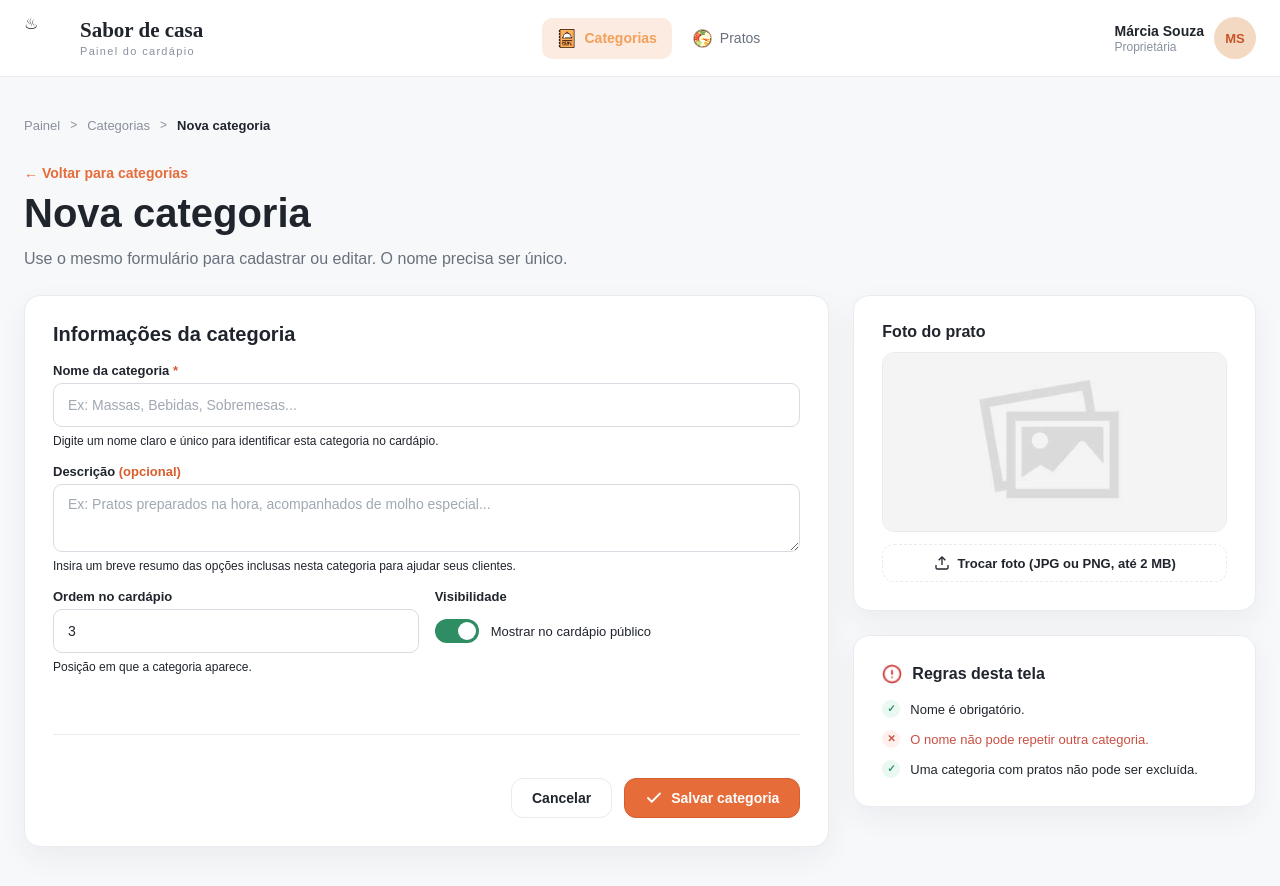
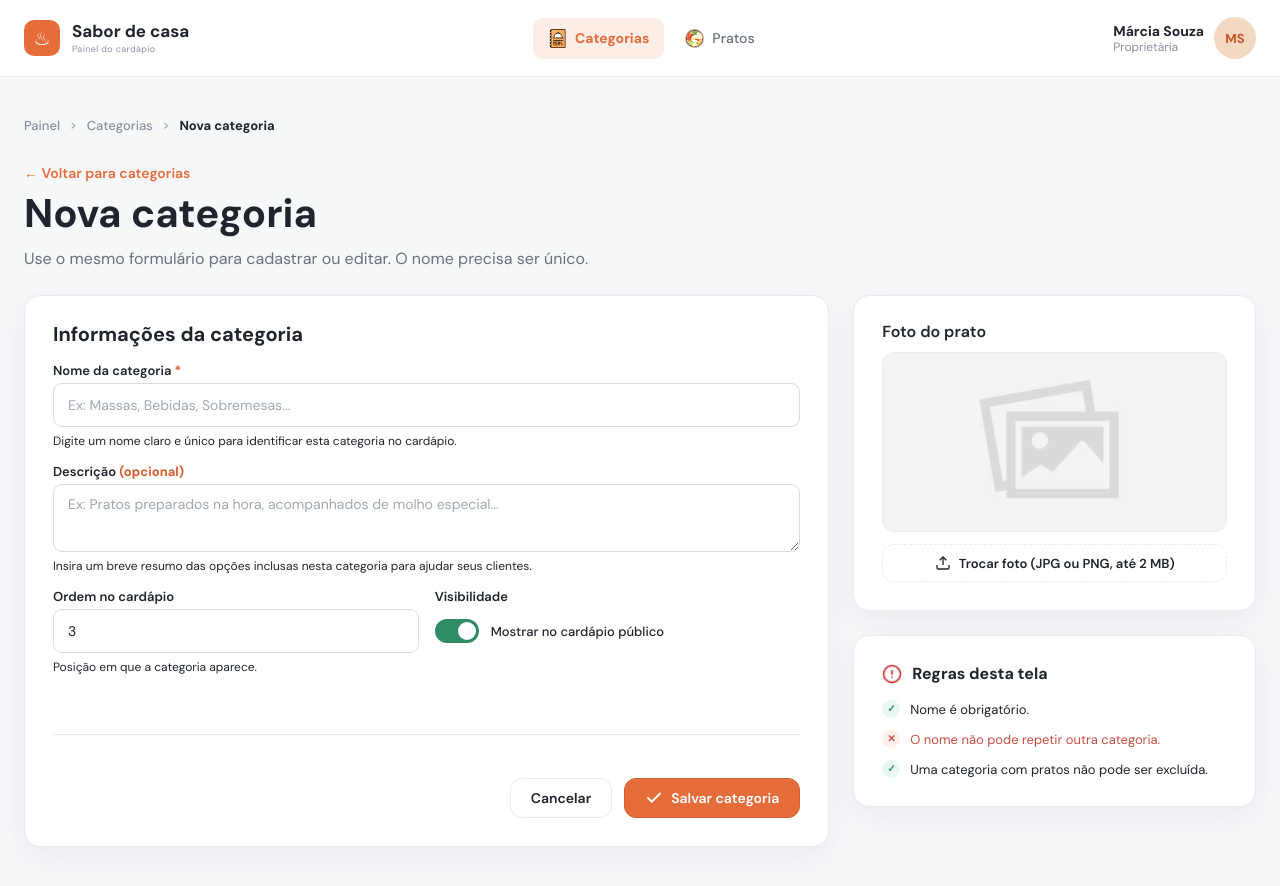
Before and after one commit to kairondutra/sabordecasa, a plain HTML site: page nova_categoria.html in a window 1280 px wide. Drawn offline with Linux system fonts and the light colour scheme.

Commit message:
Padronizados estilos e tipografia do site

```diff
--- a/css/estilos/breadcumpb.css
+++ b/css/estilos/breadcumpb.css
@@ -6,7 +6,7 @@
 }
 
 .breadcrumb_item_inativo a{
-    font-family: 'Plus Jakarta Sans', sans-serif;
+    font-family: 'DM Sans', sans-serif;
     font-size: 13px;
     font-weight: 500;
     color: var(--cor-fonte-breadcumpb-inativo);
@@ -20,7 +20,7 @@
 
 
 .breadcrumb_item_ativo {
-    font-family: 'Plus Jakarta Sans', sans-serif;
+    font-family: 'DM Sans', sans-serif;
     font-size: 13px;
     font-weight: 700; /* Bold */
     color: var(--cor-cafe);
--- a/css/estilos/cabecalho.css
+++ b/css/estilos/cabecalho.css
@@ -14,7 +14,7 @@
 }
 
 .cabecalho_titulo_pagina {
-    font-family: 'Fraunces', serif;
+    font-family: 'DM Sans', serif;
     font-size: clamp(36px, 4vw, 52px);
     font-weight: 600; /* SemiBold */
     letter-spacing: -0.01em; /* -1% */
@@ -23,7 +23,7 @@
 }
 
 .cabecalho_descricao_pagina {
-    font-family: 'Plus Jakarta Sans', sans-serif;
+    font-family: 'DM Sans', sans-serif;
     font-size: 16px;
     font-weight: 400; /* Regular */
     line-height: 1.65;
@@ -41,7 +41,7 @@
     color: white;
     text-decoration: none;
     border-radius: 11px;
-    font-family: 'Plus Jakarta Sans', sans-serif;
+    font-family: 'DM Sans', sans-serif;
     font-size: 15px;
     font-weight: 600;
     white-space: nowrap;
--- a/css/estilos/cabecalho_categoria.css
+++ b/css/estilos/cabecalho_categoria.css
@@ -16,7 +16,7 @@
 }
 
 .link-voltar {
-    font-family: 'Plus Jakarta Sans', sans-serif;
+    font-family: 'DM Sans', sans-serif;
     font-size: 14px;
     font-weight: 600;
     color: var(--cor-tomate);
@@ -42,7 +42,7 @@
 }
 
 .categoria-textos h1 {
-    font-family: 'Fraunces', serif;
+    font-family: 'DM Sans', serif;
     font-size: 40px;
     font-weight: 600;
     color: var(--cor-cafe);
@@ -61,7 +61,7 @@
 
 /* Badges (Contador e Status) */
 .badge {
-    font-family: 'Plus Jakarta Sans', sans-serif;
+    font-family: 'DM Sans', sans-serif;
     font-size: 12px;
     font-weight: 600;
     padding: 4px 10px;
@@ -89,7 +89,7 @@
     display: flex;
     align-items: center;
     gap: 8px;
-    font-family: 'Plus Jakarta Sans', sans-serif;
+    font-family: 'DM Sans', sans-serif;
     font-size: 14px;
     font-weight: 600;
     padding: 10px 16px;
@@ -134,7 +134,7 @@ background-color: var(--cor-tomate);
 color: white;
 text-decoration: none;
 border-radius: 10px;
-font-family: 'Plus Jakarta Sans', sans-serif;
+font-family: 'DM Sans', sans-serif;
 font-size: 15px;
 font-weight: 600;
 } */
--- a/css/estilos/cabecalho_filtros.css
+++ b/css/estilos/cabecalho_filtros.css
@@ -17,7 +17,7 @@
 }
 
 .filtro-tab {
-    font-family: 'Plus Jakarta Sans', sans-serif;
+    font-family: 'DM Sans', sans-serif;
     font-size: 13px;
     font-weight: 600;
     padding: 8px 16px;
@@ -67,7 +67,7 @@
     width: 100%;
     border: none;
     outline: none;
-    font-family: 'Plus Jakarta Sans', sans-serif;
+    font-family: 'DM Sans', sans-serif;
     font-size: 13px;
     color: #2A1A12;
     background: transparent;
--- a/css/estilos/editar_prato.css
+++ b/css/estilos/editar_prato.css
@@ -9,7 +9,7 @@
     border-radius: 16px;
     padding: 16px 20px;
     box-sizing: border-box;
-    font-family: 'Plus Jakarta Sans', sans-serif;
+    font-family: 'DM Sans', sans-serif;
     margin-bottom: 28px;
 }
 
@@ -81,7 +81,7 @@
 
 /* Títulos dos Cards */
 .card-formulario h2, .card-foto h3 {
-    font-family: 'Fraunces', serif;
+    font-family: 'DM Sans', serif;
     font-size: 20px;
     font-weight: 600;
     color: var(--cor-cafe);
@@ -102,7 +102,7 @@
 .select-wrapper select {
     width: 100%;
     padding: 12px 14px;
-    font-family: 'Plus Jakarta Sans', sans-serif;
+    font-family: 'DM Sans', sans-serif;
     font-size: 14px;
     color: var(--cor-cafe);
     background-color: #FFFFFF;
@@ -134,7 +134,7 @@
 }
 
 .toggle-label-sub {
-    font-family: 'Plus Jakarta Sans', sans-serif;
+    font-family: 'DM Sans', sans-serif;
     font-size: 12px;
     color: var(--cor-fonte-breadcumb-inativo);
 }
@@ -162,7 +162,7 @@
     gap: 8px;
     width: 100%;
     padding: 10px;
-    font-family: 'Plus Jakarta Sans', sans-serif;
+    font-family: 'DM Sans', sans-serif;
     font-size: 13px;
     font-weight: 600;
     color: var(--cor-cafe);
--- a/css/estilos/grade_categorias.css
+++ b/css/estilos/grade_categorias.css
@@ -45,7 +45,7 @@
 
 .card-header h3 {
     color: var(--cor-cafe);
-    font-family: 'Fraunces', serif;
+    font-family: 'DM Sans', serif;
     font-size: 24px;
     font-weight: 600;
 }
--- a/css/estilos/header.css
+++ b/css/estilos/header.css
@@ -31,7 +31,7 @@ header {
 }
 
 .cabecalho_titulo h1 {
-    font-family: 'Fraunces', serif;
+    font-family: 'DM Sans', serif;
     font-weight: 700;
     font-size: 21px;
     line-height: 1.1;
--- a/css/estilos/indicadores.css
+++ b/css/estilos/indicadores.css
@@ -35,14 +35,14 @@
 }
 
 .indicadores_item_numero{
-    font-family: 'Fraunces', serif;
+    font-family: 'DM Sans', serif;
     font-size: 32px;
     font-weight: 700;
     color: var(--cor-cafe);
 }
 
 .indicadores_item_descricao{
-    font-family: 'Plus Jakarta Sans', sans-serif;
+    font-family: 'DM Sans', sans-serif;
     font-size: 13px;
     font-weight: 500;
     color: var(--cor-fonte-breadcumpb-inativo);
--- a/css/estilos/nova_categoria.css
+++ b/css/estilos/nova_categoria.css
@@ -1,5 +1,5 @@
 .subtitulo-pagina {
-    font-family: 'Plus Jakarta Sans', sans-serif;
+    font-family: 'DM Sans', sans-serif;
     font-size: 16px;
     font-weight: 400;
     color: var(--cor-fonte-descricao);
@@ -26,7 +26,7 @@
 
 /* --- FORMULÁRIO --- */
 .card-formulario h2 {
-    font-family: 'Fraunces', serif;
+    font-family: 'DM Sans', serif;
     font-size: 20px;
     font-weight: 600;
     color: var(--cor-cafe);
@@ -41,7 +41,7 @@
 }
 
 .form-grupo label {
-    font-family: 'Plus Jakarta Sans', sans-serif;
+    font-family: 'DM Sans', sans-serif;
     font-size: 13px;
     font-weight: 600;
     color: var(--cor-cafe);
@@ -58,7 +58,7 @@
 .form-grupo textarea {
     width: 100%;
     padding: 12px 14px;
-    font-family: 'Plus Jakarta Sans', sans-serif;
+    font-family: 'DM Sans', sans-serif;
     font-size: 14px;
     color: var(--cor-cafe);
     background-color: #FFFFFF;
@@ -96,7 +96,7 @@
 }
 
 .mensagem-erro {
-    font-family: 'Plus Jakarta Sans', sans-serif;
+    font-family: 'DM Sans', sans-serif;
     font-size: 13px;
     font-weight: 500;
     color: var(--cor-fonte-erro);
@@ -107,7 +107,7 @@
 }
 
 .form-ajuda {
-    font-family: 'Plus Jakarta Sans', sans-serif;
+    font-family: 'DM Sans', sans-serif;
     font-size: 12px;
     color: var(--cor-fonte-breadcumb-inativo);
     margin-top: 2px;
@@ -172,7 +172,7 @@ input:checked + .slider:before {
 }
 
 .toggle-label {
-    font-family: 'Plus Jakarta Sans', sans-serif;
+    font-family: 'DM Sans', sans-serif;
     font-size: 13px;
     color: var(--cor-cafe);
     font-weight: 500;
@@ -192,7 +192,7 @@ input:checked + .slider:before {
 }
 
 .btn-cancelar {
-    font-family: 'Plus Jakarta Sans', sans-serif;
+    font-family: 'DM Sans', sans-serif;
     font-size: 14px;
     font-weight: 600;
     padding: 10px 20px;
@@ -213,7 +213,7 @@ input:checked + .slider:before {
     align-items: center;
     justify-content: center;
     gap: 8px;
-    font-family: 'Plus Jakarta Sans', sans-serif;
+    font-family: 'DM Sans', sans-serif;
     font-size: 14px;
     font-weight: 600;
     padding: 10px 20px;
@@ -250,7 +250,7 @@ input:checked + .slider:before {
 }
 
 .regras-titulo h3 {
-    font-family: 'Plus Jakarta Sans', sans-serif;
+    font-family: 'DM Sans', sans-serif;
     font-size: 16px;
     font-weight: 700;
     color: var(--cor-cafe);
@@ -267,7 +267,7 @@ input:checked + .slider:before {
 }
 
 .regra-item {
-    font-family: 'Plus Jakarta Sans', sans-serif;
+    font-family: 'DM Sans', sans-serif;
     font-size: 13px;
     display: flex;
     align-items: center;
--- a/css/estilos/tabela_categoria_pratos.css
+++ b/css/estilos/tabela_categoria_pratos.css
@@ -6,7 +6,7 @@
     border-radius: 16px;
     overflow: hidden;
     box-sizing: border-box;
-    font-family: 'Plus Jakarta Sans', sans-serif;
+    font-family: 'DM Sans', sans-serif;
 }
 
 /* Alinhamento usando Grid para manter todas as linhas padronizadas */
@@ -20,7 +20,7 @@
 
 /* Cabeçalho */
 .tabela-header {
-    font-family: 'Plus Jakarta Sans', sans-serif;
+    font-family: 'DM Sans', sans-serif;
     border-bottom: 1px solid var(--cor-linha);
     font-size: 11px;
     font-weight: 700;
@@ -79,7 +79,7 @@
 
 /* Cabeçalho da Coluna de Preço */
 #col-preco-header{
-    font-family: 'Plus Jakarta Sans', sans-serif;
+    font-family: 'DM Sans', sans-serif;
     font-size: 11px;
     font-weight: 700;
     color: var(--cor-fonte-breadcumpb-inativo);
--- a/css/estilos/toast.css
+++ b/css/estilos/toast.css
@@ -11,7 +11,7 @@
     border-radius: 12px;
     padding: 12px 16px;
     box-sizing: border-box;
-    font-family: 'Plus Jakarta Sans', sans-serif;
+    font-family: 'DM Sans', sans-serif;
     margin-bottom: 28px;
 }
 
--- a/css/style.css
+++ b/css/style.css
@@ -48,20 +48,20 @@ html {
 body {
   color: var(--cor-cafe);
   background-color: var(--cor-creme);
-  font-family: 'Plus Jakarta Sans', sans-serif;
+  font-family: 'DM Sans', sans-serif;
   -webkit-font-smoothing: antialiased;
 }
 
 body,
 body * {
-  font-family: 'Plus Jakarta Sans', sans-serif;
+  font-family: 'DM Sans', sans-serif;
 }
 
 .card-formulario h2,
 .card-foto h3,
 .regras-titulo h3,
 .categoria-textos h1 {
-  font-family: 'Plus Jakarta Sans', sans-serif;
+  font-family: 'DM Sans', sans-serif;
 }
 
 body::before {
@@ -435,7 +435,7 @@ textarea {
 
   .modal-cartao h2 {
     margin-bottom: 8px;
-    font-family: 'Fraunces', serif;
+    font-family: 'DM Sans', serif;
     font-size: 28px;
   }
 
@@ -649,3 +649,62 @@ header {
     grid-template-columns: 1fr;
   }
 }
+
+/* Padrao visual compartilhado com o painel */
+:root {
+  --fonte-padrao: 'DM Sans', Arial, sans-serif;
+}
+
+body,
+body *,
+button,
+input,
+select,
+textarea {
+  font-family: var(--fonte-padrao) !important;
+}
+
+h1,
+h2,
+h3,
+h4,
+.cabecalho_titulo h1,
+.categoria-textos h1,
+.card-formulario h2,
+.card-header h3 {
+  font-family: var(--fonte-padrao) !important;
+  font-weight: 700;
+}
+
+.header_cabecalho_logo_img.header_marca_simbolo {
+  display: grid;
+  place-items: center;
+  width: 36px;
+  height: 36px;
+  border-radius: 10px;
+  background: var(--cor-tomate);
+  color: #fff;
+  font-size: 19px;
+  line-height: 1;
+}
+
+.cabecalho_titulo h1 {
+  color: var(--cor-cafe);
+  font-size: 17px;
+  letter-spacing: 0;
+}
+
+.cabecalho_titulo p {
+  color: var(--cor-fonte-breadcumpb-inativo);
+  font-size: 9px;
+  letter-spacing: .04em;
+}
+
+.header_container {
+  min-height: 76px;
+}
+
+.menu-item.ativo {
+  background: rgba(230, 108, 58, .12);
+  color: var(--cor-tomate);
+}
```
